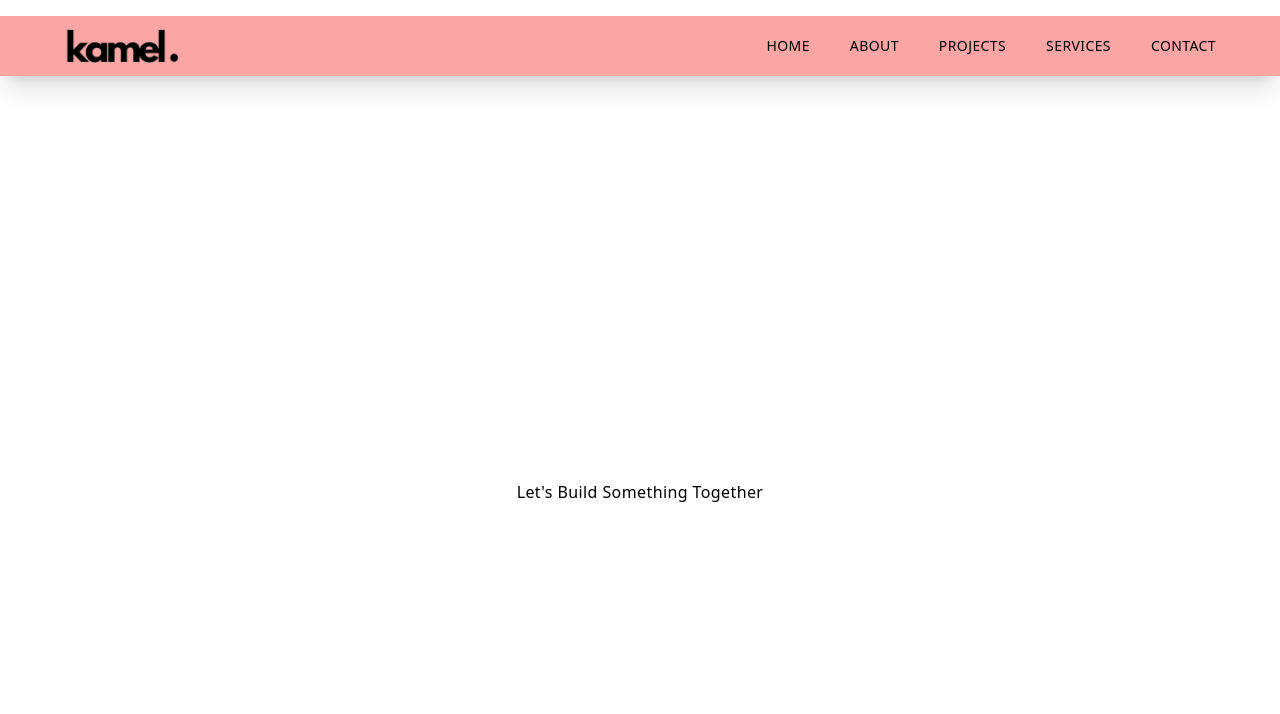
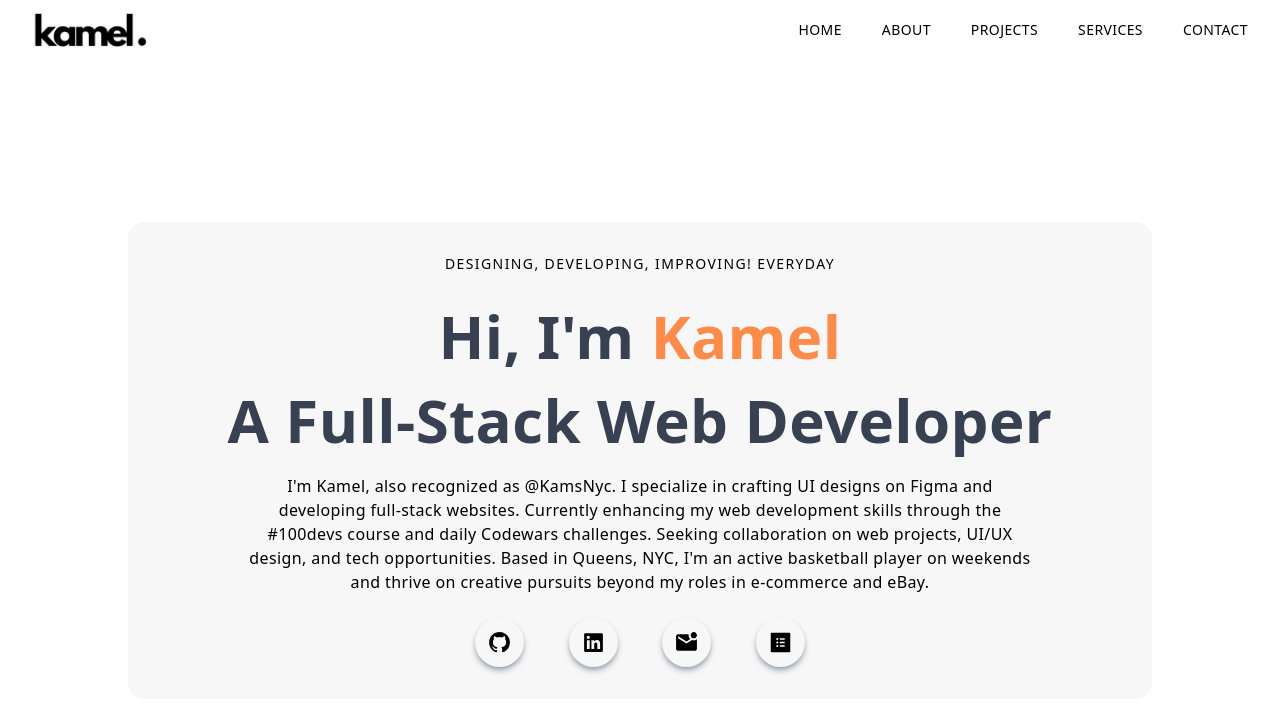
Before and after one commit to KamsNyc/Kams-Portfolio-React, a React (Vite) app: page / in a window 1280 px wide. Shown: the top 714 px of the page. Built offline with nearby package versions, Linux system fonts and the light colour scheme.

Commit message:
Hero Section Done

```diff
--- a/src/App.css
+++ b/src/App.css
@@ -19,6 +19,10 @@
       @apply text-3xl sm:text-4xl;
   }
 
+  p {
+       @apply text-base;
+  }
+
   li {
       @apply cursor-pointer;
   }
--- a/src/components/Hero.jsx
+++ b/src/components/Hero.jsx
@@ -1,16 +1,48 @@
-import React from 'react'
+import React from "react";
+import { AiOutlineCloseCircle, AiFillProfile } from "react-icons/ai";
+import { BiLogoGithub, BiLogoLinkedinSquare } from "react-icons/bi";
+import { MdMarkEmailUnread } from "react-icons/md";
 
 function Hero() {
   return (
     <div className="w-full h-screen text-center">
-        <div className="max-w=[1024px] w-full h-full mx-auto p-2 flex justify-center items-center">
-            <div className="">
-                <p>Let's Build Something Together</p>
+      <div className="max-w-[1024px] w-full h-full mx-auto flex justify-center items-center">
+        <div className="">
+          <div className=" lg:bg-[#f7f7f7] rounded-2xl p-4">
+            <p className="uppercase text-sm p-4 text-black font-medium tracking-widest">
+              Designing, Developing, Improving! Everyday
+            </p>
+            <h1 className=" text-gray-700 lg:py-4">
+              Hi, I'm <span className="text-[#fd8b49] ">Kamel</span>
+            </h1>
+            <h1 className="pt-2 pb-2 text-gray-700 md:font-lg">A Full-Stack Web Developer</h1>
+            <p className="pt-4 pb-2 max-w-[95%] sm:max-w-[80%] lg:w-full m-auto">
+              I'm Kamel, also recognized as @KamsNyc. I specialize in crafting UI designs on Figma and developing full-stack websites. Currently enhancing my web development skills through the #100devs course and daily Codewars challenges. Seeking collaboration on web projects, UI/UX design, and tech opportunities. Based in Queens, NYC, I'm an active basketball player on weekends and thrive on creative pursuits beyond my roles in e-commerce and eBay.
+            </p>
 
-            </div>
+            <section className="flex items-center justify-between max-w-[330px] m-auto py-4">
+                <div className="rounded-full shadow-md shadow-gray-400 p-3 cursor-pointer hover:scale-110 ease-in duration-500">
+                    <BiLogoGithub size={25} />
+                </div>
+
+                <div className="rounded-full shadow-md shadow-gray-400 p-3 cursor-pointer hover:scale-110 ease-in duration-500">
+                    <BiLogoLinkedinSquare size={25} />
+                </div>
+
+                <div className="rounded-full shadow-md shadow-gray-400 p-3 cursor-pointer hover:scale-110 ease-in duration-500">
+                    <MdMarkEmailUnread size={25} />
+                </div>
+
+                <div className="rounded-full shadow-md shadow-gray-400 p-3 cursor-pointer hover:scale-110 ease-in duration-500">
+                    <AiFillProfile size={25} />
+                </div>
+
+            </section>
+          </div>
         </div>
+      </div>
     </div>
-  )
+  );
 }
 
-export default Hero
+export default Hero;
--- a/src/components/Navbar.jsx
+++ b/src/components/Navbar.jsx
@@ -1,4 +1,4 @@
-import React, {useState} from "react";
+import React, { useState } from "react";
 import { Link } from "react-router-dom";
 import { CgMenuRound } from "react-icons/cg";
 import { AiOutlineCloseCircle, AiFillProfile } from "react-icons/ai";
@@ -6,15 +6,15 @@ import { BiLogoGithub, BiLogoLinkedinSquare } from "react-icons/bi";
 import { MdMarkEmailUnread } from "react-icons/md";
 
 export const Navbar = () => {
-    const [navOpen, setNavOpen] = useState(false);
+  const [navOpen, setNavOpen] = useState(false);
 
-    const toggleNav = () => {
-        setNavOpen(!navOpen);
-    };
+  const toggleNav = () => {
+    setNavOpen(!navOpen);
+  };
 
   return (
-    <nav className="sticky my-4 w-full h-[60px] shadow-xl z-50  bg-red-300">
-      <div className="flex items-center justify-between w-[] h-full px-16 2xl:px-32">
+    <nav className={`sticky top-0 z-50 ${navOpen ? 'bg-white' : 'bg-transparent'}`}>
+      <div className="flex items-center justify-between w-full h-[60px] px-8 2xl:px-32">
         <img src="../src/assets/logo.png" alt="Kamel Logo" width="115px" />
         <div className="">
           <ul className="hidden md:flex">
@@ -40,7 +40,7 @@ export const Navbar = () => {
         </div>
       </div>
 
-      <aside className={navOpen ? "fixed left-0 top-0 w-full h-screen md:hidden bg-black/60": ''}>
+      <aside className={navOpen ? "fixed top-0 left-0 w-full h-screen md:hidden bg-black/60" : ''}>
         <section className={navOpen ? "fixed top-0 left-0 w-[75%] sm:w-[60%] md:w-[45%] h-full bg-white p-9 ease-in duration-500" : "fixed top-0 left-[-100%] p-9 ease-in duration-500"}>
           <div className="">
             <section className="flex w-full items-center justify-between">
@@ -52,7 +52,6 @@ export const Navbar = () => {
 
             <section className="border-b border-gray-300 my-4">
               <p className="w-[85%] md:w-[90%] py-4"> Let's build together.</p>
-
             </section>
           </div>
 
@@ -75,11 +74,10 @@ export const Navbar = () => {
               </li>
             </ul>
 
-            <section className="pt-40">
+            <section className="pt-20 h-full">
               <p className="uppercase tracking-widest text-black">
                 Let's Connect
               </p>
-
 
               <div className="flex items-center justify-between my-4 w-full sm:w-[70%] ">
                 <div className="rounded-full shadow-lg shadow-gray-400 p-3 cursor-pointer hover:scale-105 ease-in duration-300">
```
